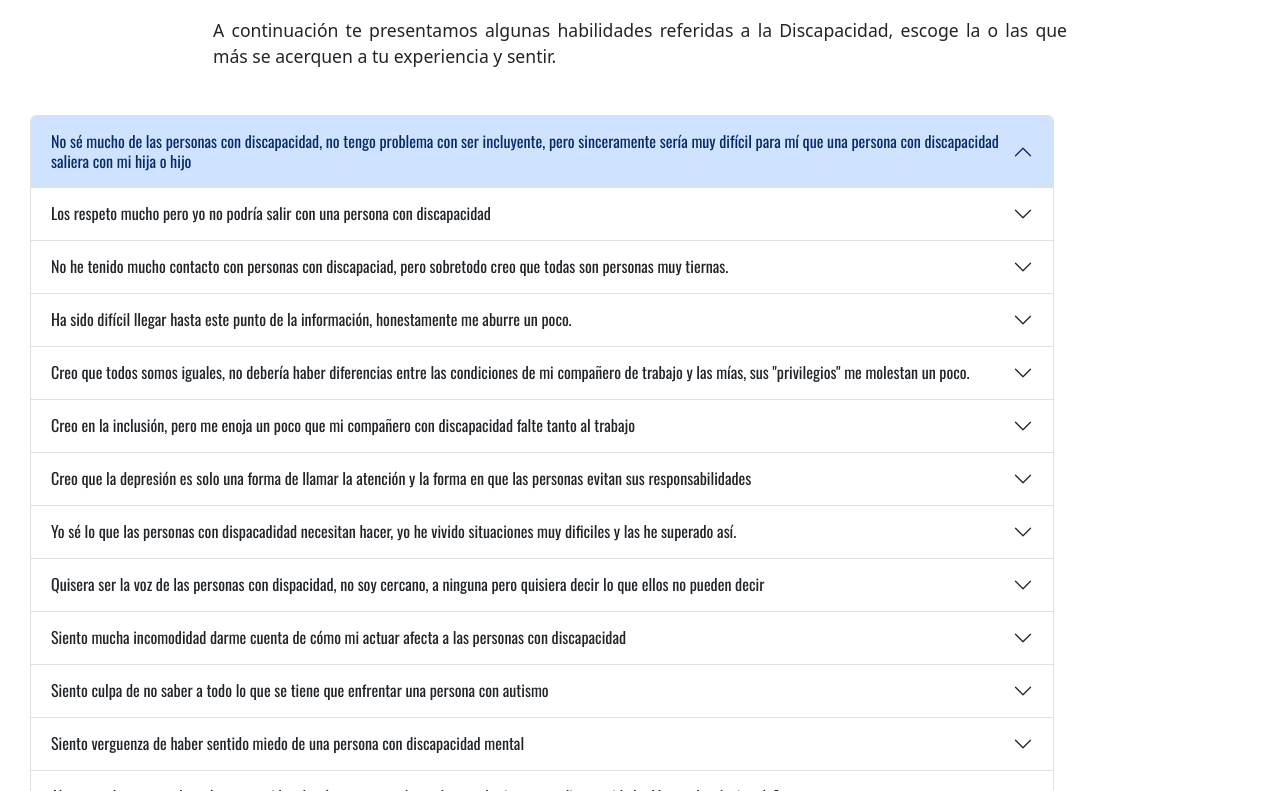
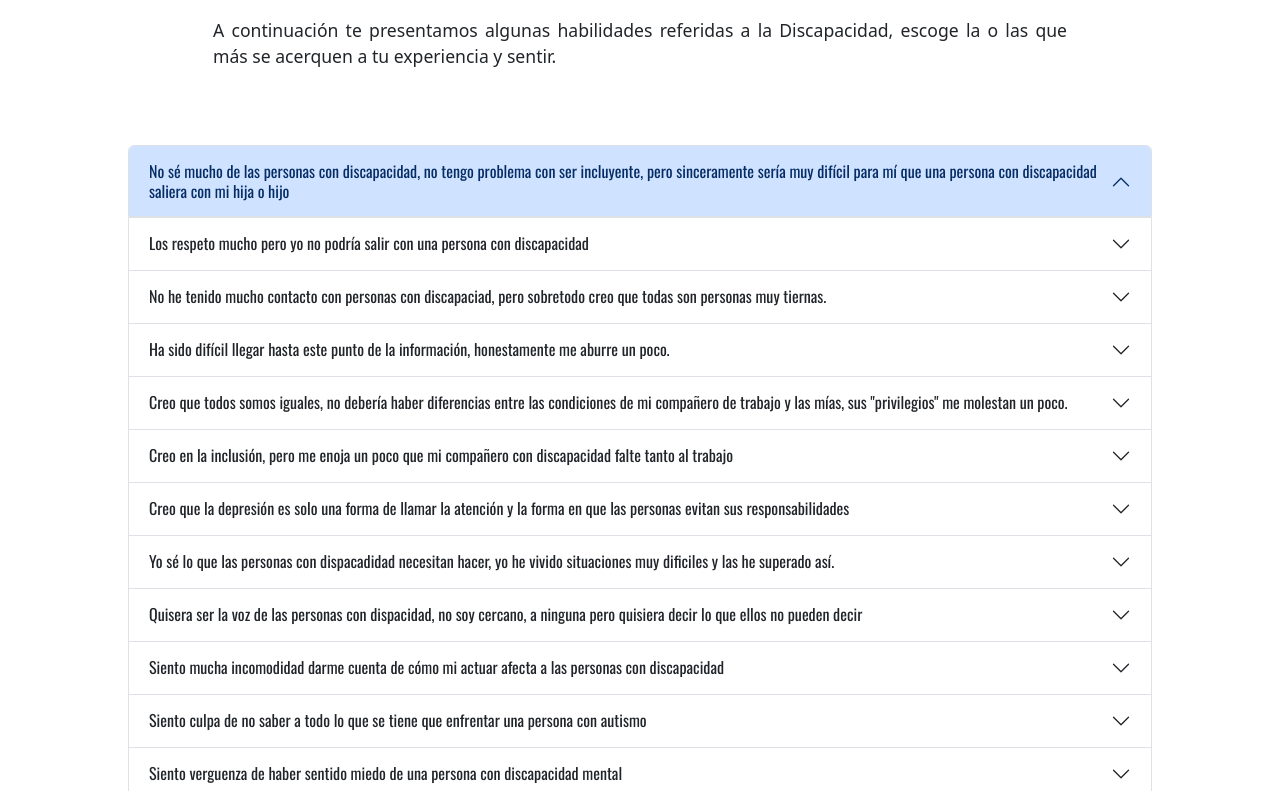
Before and after one commit to atzina/tecnologia-discapacidad, a React (Vite) app in the folder tecnologia_y_discapacidad/: page /persona-sin-discapacidad in a window 1280 px wide. Shown: the part 689-1480 px from the top of the page. Built offline with nearby package versions, Linux system fonts and the light colour scheme; a web font is replaced by a local one.

Commit message:
cambios en habilidades y ahora si centrado

```diff
--- a/tecnologia_y_discapacidad/src/components/ModAntiop/Habilidadesprivilegio.jsx
+++ b/tecnologia_y_discapacidad/src/components/ModAntiop/Habilidadesprivilegio.jsx
@@ -12,7 +12,7 @@ function Habilidadesprivilegio() {
 
       <Instrucciones />
 
-      <div className="contendor-accordion">
+      <div className="contenedor-accordion">
         <div class="accordion" id="accordionExample">
           <div class="accordion-item">
             <h2 class="accordion-header">
@@ -147,7 +147,7 @@ function Habilidadesprivilegio() {
             >
               <div class="accordion-body">
                 <strong>
-                  Esta expresión corresponde a habilidades de Inclusión.
+                  Esta expresión corresponde a habilidades de .
                 </strong>{" "}
                 Consulta más sobre estas habilidades <a href="#">aquí</a>
               </div>
@@ -175,7 +175,7 @@ function Habilidadesprivilegio() {
             >
               <div class="accordion-body">
                 <strong>
-                  Esta expresión corresponde a habilidades de Inclusión.
+                  Esta expresión corresponde a habilidades de .
                 </strong>{" "}
                 Consulta más sobre estas habilidades <a href="#">aquí</a>
               </div>
@@ -202,7 +202,7 @@ function Habilidadesprivilegio() {
               data-bs-parent="#accordionExample"
             >
               <div class="accordion-body">
-                <strong>Esta expresión corresponde a habilidades de .</strong>{" "}
+                <strong>Esta expresión corresponde a habilidades de Distanciamiento .</strong>{" "}
                 Consulta más sobre estas habilidades <a href="#">aquí</a>
               </div>
             </div>
```
